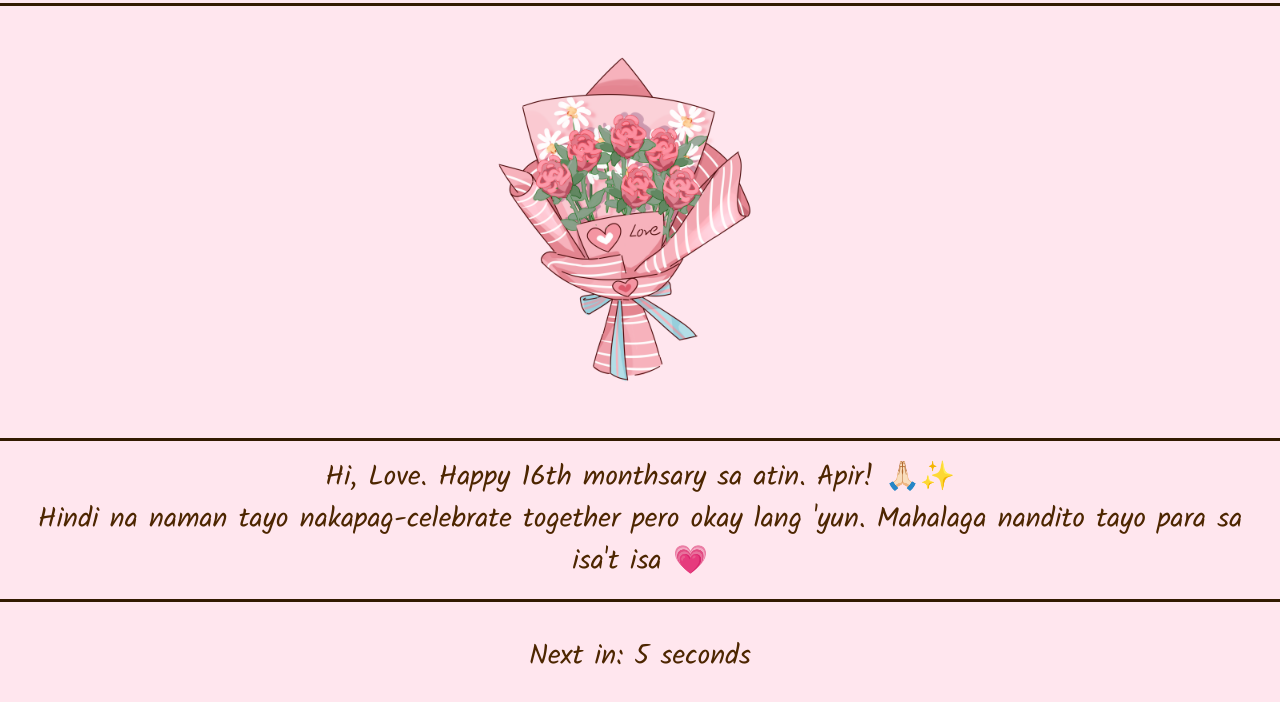
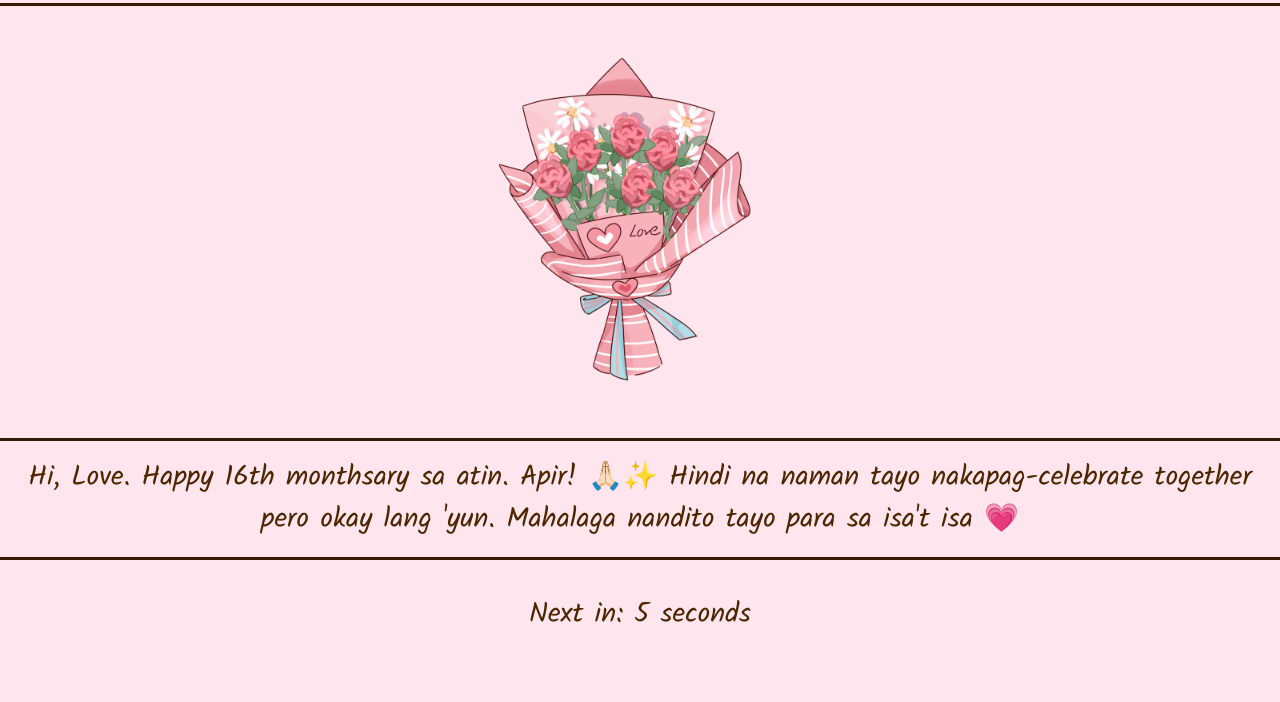
Before and after one commit to saaaLvs/happy16th, a plain HTML site: page index.html in a window 1280 px wide. Shown: the part 104-806 px from the top of the page. Drawn offline with Linux system fonts and the light colour scheme.

Commit message:
Update index.html

```diff
--- a/index.html
+++ b/index.html
@@ -19,7 +19,7 @@
         'Di mo ako binati today. Ako na naman nauna HAHAHAHAHAHA hmp!
       </p>
       <p>
-        Hi, Love. Happy 16th monthsary sa atin. Apir! 🙏🏻✨ <br> Hindi na naman tayo nakapag-celebrate together pero okay lang 'yun. Mahalaga nandito tayo para sa isa't isa 💗
+        Hi, Love. Happy 16th monthsary sa atin. Apir! 🙏🏻✨ Hindi na naman tayo nakapag-celebrate together pero okay lang 'yun. Mahalaga nandito tayo para sa isa't isa 💗
       </p>
       <p>
         Always remember that I will always be here for us, no matter how long we've been together 🙆🏻‍♂️💖
```
